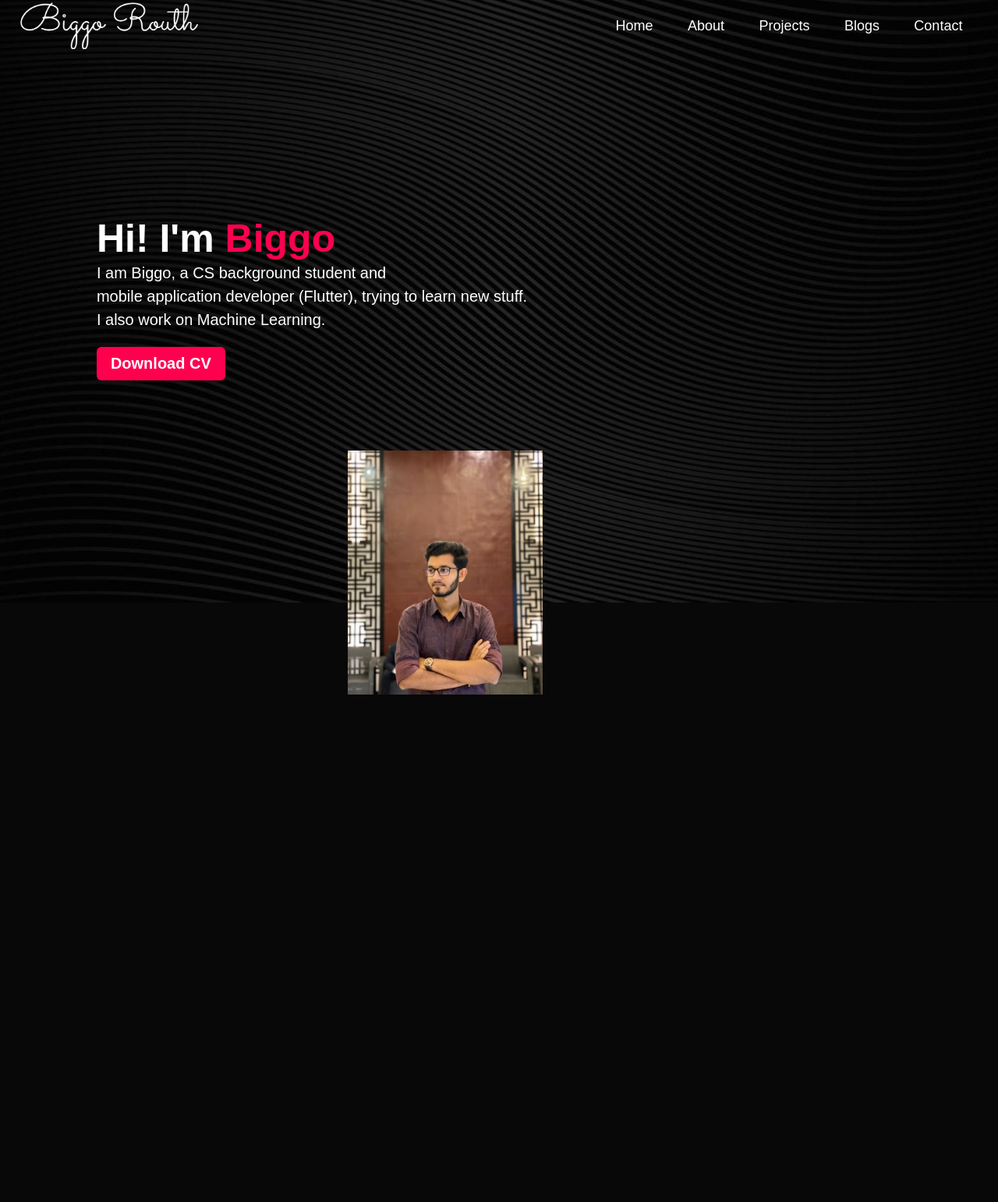
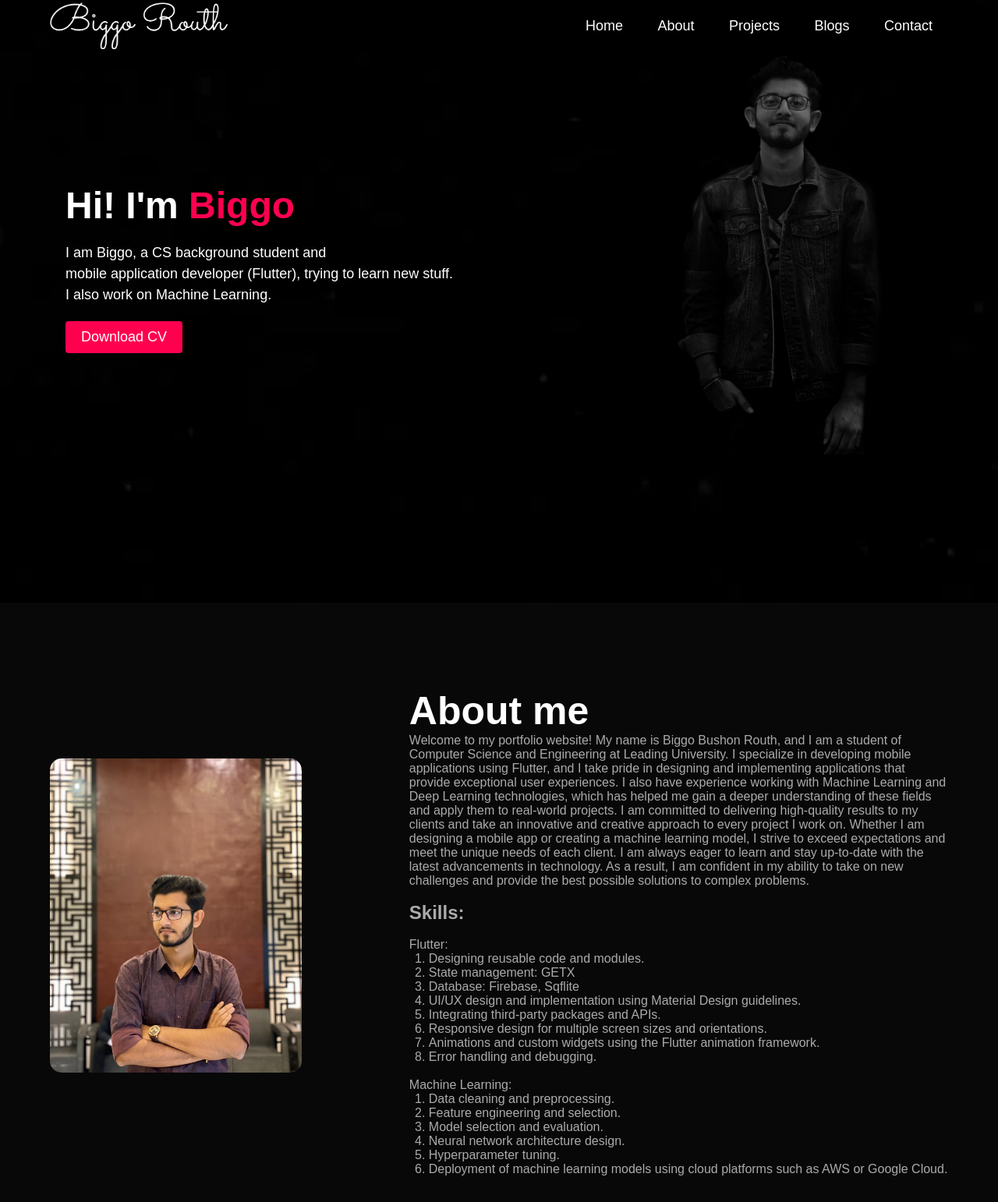
Before and after one commit to Biggo111/Portfolio-Biggo, a plain HTML site: page index.html in a window 1280 px wide. Shown: the part 27-1569 px from the top of the page at 78% size. Before the commit the page ends 922 px from the top, so only its background shows below. Drawn offline with Linux system fonts and the light colour scheme.

Commit message:
About page com-1

```diff
--- a/index.html
+++ b/index.html
@@ -1,5 +1,6 @@
 <!DOCTYPE html>
 <html lang="en">
+
 <head>
     <meta charset="UTF-8">
     <meta http-equiv="X-UA-Compatible" content="IE=edge">
@@ -7,6 +8,7 @@
     <title>Biggo Routh-Portfolio</title>
     <link rel="stylesheet" href="style.css">
 </head>
+
 <body>
     <div id="header">
         <div class="container">
@@ -23,14 +25,71 @@
             <div>
                 <div class="header-text">
                     <h1>Hi! I'm <span>Biggo</span></h1>
-                    <p>I am Biggo, a CS background student and <br>mobile application developer (Flutter), trying to learn new stuff. <br>I also work on Machine Learning.</p>
+                    <p>I am Biggo, a CS background student and <br>mobile application developer (Flutter), trying to
+                        learn new stuff. <br>I also work on Machine Learning.</p>
                     <a href="#">Download CV</a>
                 </div>
                 <div class="header-image">
+                    <img src="images/DSC03946-01-02 (1).jpeg">
+                </div>
+            </div>
+        </div>
+    </div>
+    <div id="about">
+        <div class="container">
+            <div class="row">
+                <div class="about-col-1">
                     <img src="images/Dp.jpg">
+                </div>
+                <div class="about-col-2">
+                    <h1 class="subtitle">About me</h1>
+                    <p>Welcome to my portfolio website! My name is Biggo Bushon Routh, and I am a student of Computer
+                        Science and Engineering at Leading University.
+
+                        I specialize in developing mobile applications using Flutter, and I take pride in designing and
+                        implementing applications that provide exceptional user experiences. I also have experience
+                        working with Machine Learning and Deep Learning technologies, which has helped me gain a deeper
+                        understanding of these fields and apply them to real-world projects.
+
+                        I am committed to delivering high-quality results to my clients and take an innovative and
+                        creative approach to every project I work on. Whether I am designing a mobile app or creating a
+                        machine learning model, I strive to exceed expectations and meet the unique needs of each
+                        client.
+
+                        I am always eager to learn and stay up-to-date with the latest advancements in technology. As a
+                        result, I am confident in my ability to take on new challenges and provide the best possible
+                        solutions to complex problems.<br><br>
+                    <h2>Skills:</h2>
+                    <br>
+                    Flutter:<br>
+
+                    <ol>
+                        <li>Designing reusable code and modules.</li>
+                        <li>State management: GETX</li>
+                        <li>Database: Firebase, Sqflite</li>
+                        <li>UI/UX design and implementation using Material Design guidelines.</li>
+                        <li>Integrating third-party packages and APIs.</li>
+                        <li>Responsive design for multiple screen sizes and orientations.</li>
+                        <li>Animations and custom widgets using the Flutter animation framework.</li>
+                        <li>Error handling and debugging.</li>
+                        <br>
+                    </ol>
+                    Machine Learning:
+
+                    <ol>
+                        <li>Data cleaning and preprocessing.</li>
+                        <li>Feature engineering and selection.</li>
+                        <li>Model selection and evaluation.</li>
+                        <li>Neural network architecture design.</li>
+                        <li>Hyperparameter tuning.</li>
+                        <li>Deployment of machine learning models using cloud platforms such as AWS or Google Cloud.
+                        </li>
+                    </ol>
+                    </p>
                 </div>
             </div>
         </div>
     </div>
 </body>
+
 </html>
--- a/style.css
+++ b/style.css
@@ -13,14 +13,15 @@ body {
 #header {
     width: 100%;
     height: 100vh;
-    background-image: url(images/black-background-with-line-curve-design-illustration-vector.jpg);
+    background-image: url(images/black_background.webp);
     background-size: cover;
     background-position: center;
     /* background-repeat: no-repeat; */
 }
 
 .container {
-    padding: 30px 2%;
+    padding: 30px 5%;
+    box-sizing: border-box;
 }
 
 nav {
@@ -60,33 +61,63 @@ nav ul li a:hover::after {
 }
 
 .header-text {
-    margin-top: 15%;
+    /* margin-top: 15%;
     font-size: 20px;
     display: inline-block;
     /* margin-right: 40px; */
-    margin-left: 8%;
+    /* margin-left: 8%;  */
+
+    margin-top: 15%;
+    display: inline-block;
+    width: 60%; /* set the width of header-text to 60% of the container */
+    vertical-align: top; /* align to top */
+    box-sizing: border-box; /* adjust the box model */
+    padding-left: 20px;
 }
 
 .header-text h1 {
-    font-size: 50px;
+    /* font-size: 50px;
     margin-top: 30px;
-    display: inline-block;
+    display: inline-block; */
+
+    font-size: 48px;
+    margin: 0;
+    padding: 0;
 }
+.header-text h1 span {
+    color: #ff004f; /* #f89406 */
+}
+
 .header-text p {
-    line-height: 1.5em;
+    /* line-height: 1.5em; */
+
+    font-size: 18px;
+    line-height: 1.5;
+    margin: 20px 0;
 }
 
 .header-text a {
-    background: #ff004f;
+    /* background: #ff004f;
     padding: 10px 18px;
     text-decoration: none;
     color: white;
     font-weight: bold;
     display: inline-block;
     margin: 20px 0;
-    border-radius: 6px;
+    border-radius: 6px; */
+
+    display: inline-block;
+    background-color: #ff004f;
+    color: #fff;
+    padding: 10px 20px;
+    text-decoration: none;
+    border-radius: 4px;
+    font-size: 18px;
+    transition: background-color 0.2s ease-in-out;
 }
-
+.header-text a:hover {
+    background-color: #e87e04;
+}
 span {
     color: #ff004f;
 }
@@ -94,11 +125,48 @@ span {
 .header-image {
     display: inline-block;
     position: relative;
-    top: 70px;
+    /* top: -70px; */
+
+    width: 35%; /* set the width of header-image to 35% of the container */
+    vertical-align: top; /* align to top */
+    box-sizing: border-box; /* adjust the box model */
+    padding-right: 100px;
 }
 
 .header-image img {
-    width: 250px;
+    /* width: 250px; */
+    width: 110%;
     height: auto;
-    margin-left: 420px;
+    margin-left: 80px;
+    /* margin-top: -120px; */
 }
+
+#about{
+    padding: 80px 0;
+    color: #ababab;
+}
+.row{
+    display: flex;
+    justify-content: space-between;
+    flex-wrap: wrap;
+}
+.about-col-1{
+    flex-basis: 35%;
+}
+.about-col-1 img{
+    width: 80%;
+    border-radius: 15px;
+    margin-top: 90px;
+}
+.about-col-2{
+    flex-basis: 60%;
+
+}
+.subtitle{
+    font-size: 50px;
+    font-weight: 600;
+    color: #fff;
+}
+.about-col-2 ol{
+    margin-left: 25px;
+}
```
Also changed, not shown: images/DSC03946-01-02 (1).jpeg (added), images/DSC03946-01-02.jpeg (added).
